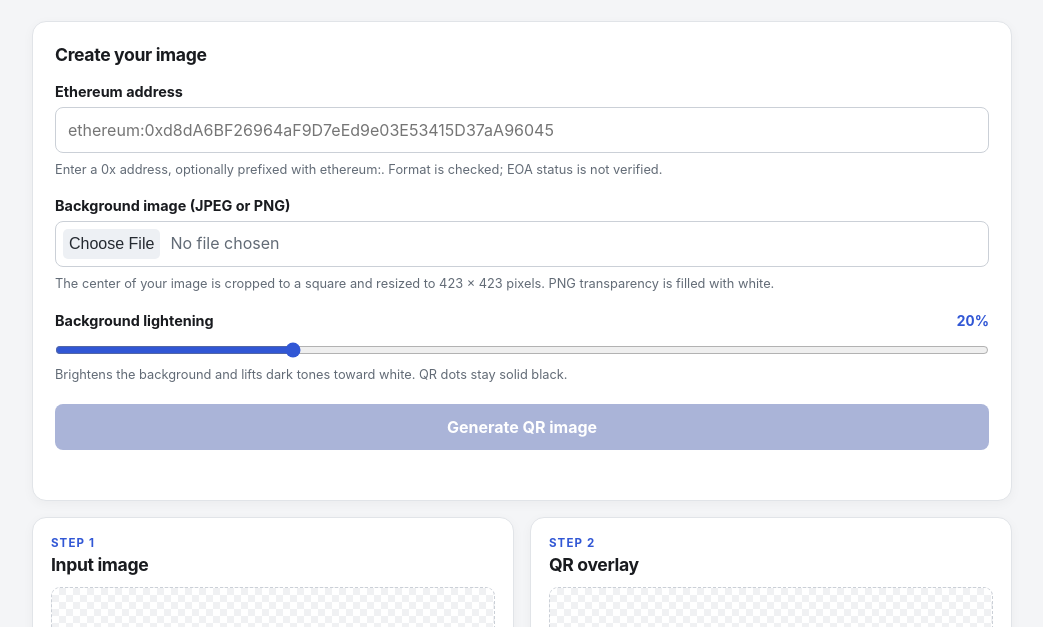
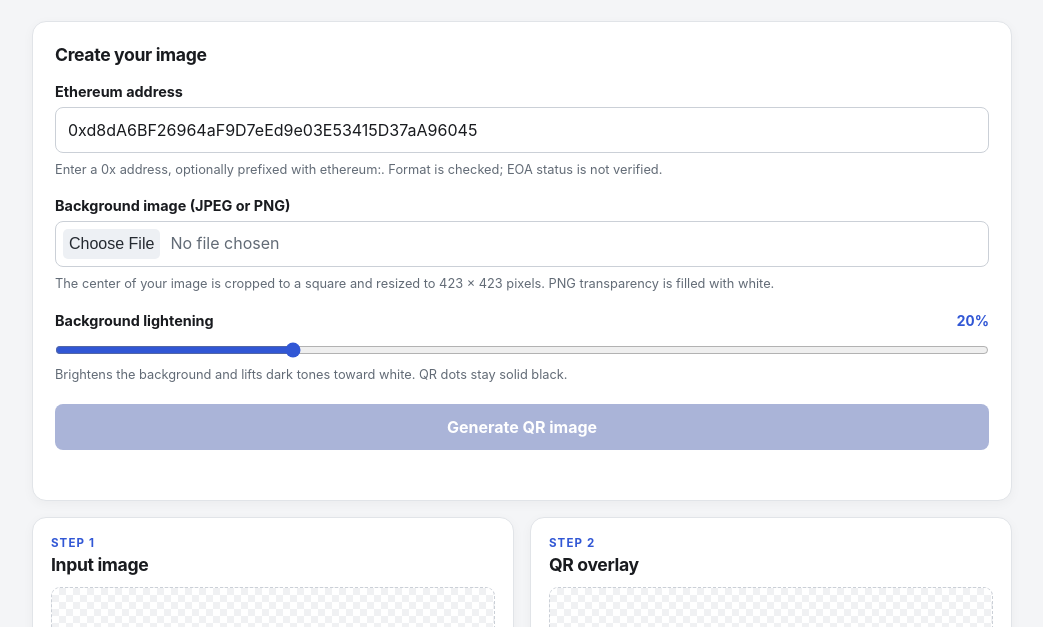
Before and after one commit to hippomatter/addrQR, a website built with Vite: page index.html in a window 1280 px wide. Shown: the part 173-800 px from the top of the page, without its empty margins (118-1161 px from the left). Built offline with nearby package versions, Linux system fonts and the light colour scheme.

Commit message:
Prefill default Ethereum address
Co-authored-by: Copilot <223556219+Copilot@users.noreply.github.com>

```diff
--- a/index.html
+++ b/index.html
@@ -30,7 +30,6 @@
           inputmode="text"
           autocomplete="off"
           spellcheck="false"
-          placeholder="ethereum:0xd8dA6BF26964aF9D7eEd9e03E53415D37aA96045"
           aria-describedby="address-help"
         />
         <p class="field-help" id="address-help">
--- a/src/main.js
+++ b/src/main.js
@@ -5,7 +5,7 @@ const OUTPUT_SIZE = 423;
 const QR_VERSION = 6;
 const QUIET_ZONE_MODULES = 3;
 const DEFAULT_ADDRESS =
-  'ethereum:0xd8dA6BF26964aF9D7eEd9e03E53415D37aA96045';
+  '0xd8dA6BF26964aF9D7eEd9e03E53415D37aA96045';
 
 const addressInput = document.querySelector('#address');
 const imageInput = document.querySelector('#image');
@@ -20,8 +20,7 @@ const downloadLink = document.querySelector('#download');
 let backgroundImage = null;
 let sourceObjectUrl = null;
 
-addressInput.value = '';
-addressInput.placeholder = DEFAULT_ADDRESS;
+addressInput.value = DEFAULT_ADDRESS;
 
 function getAddress() {
   const value = addressInput.value.trim();
```
